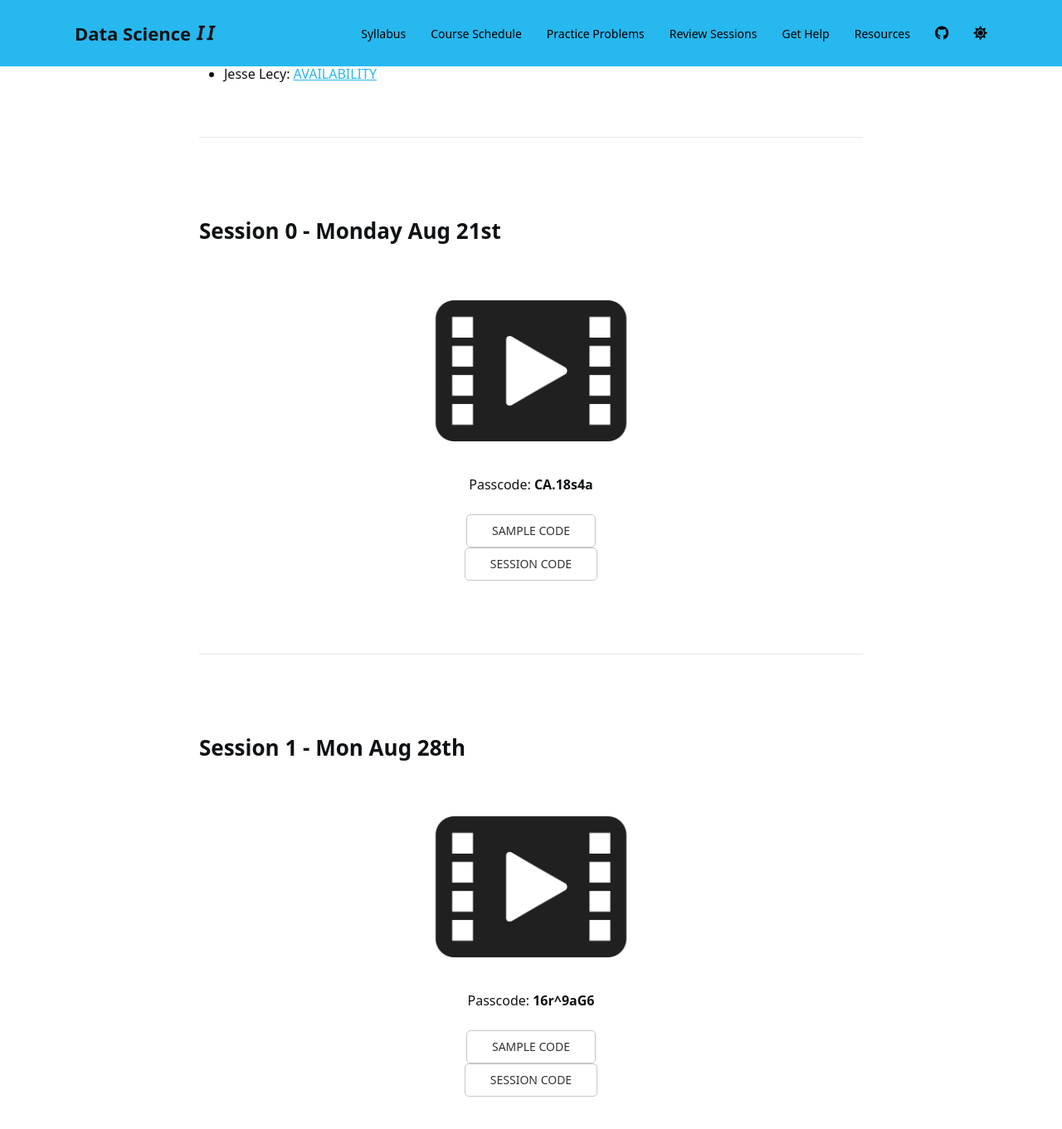
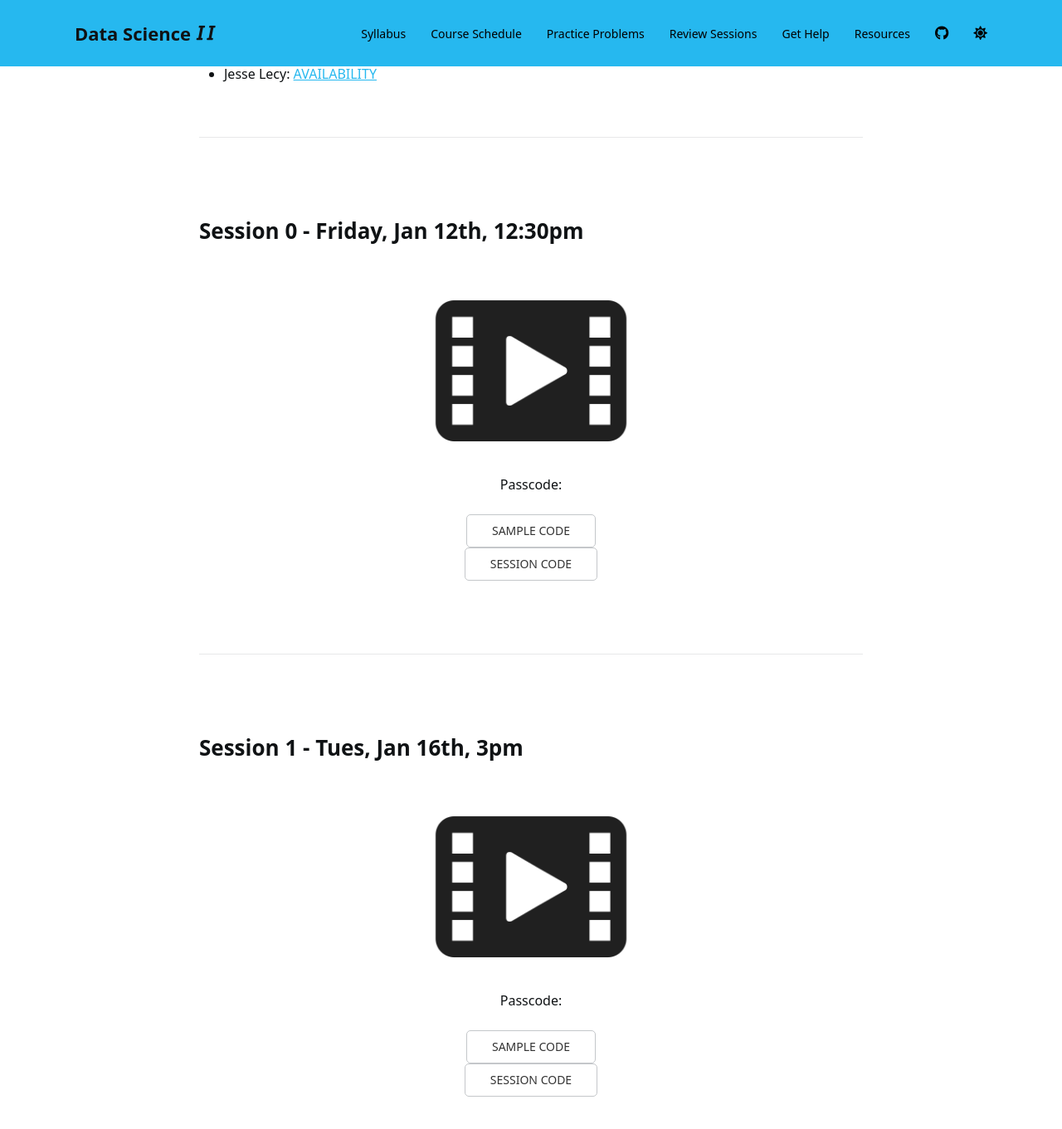
Before and after one commit to Watts-College/paf-514-template, a Jekyll site: the page built from review.md, in a window 1280 px wide and 1400 px high, scrolled down 839 px. Shown: the top 1361 px of the window at 83% size. Built offline with Jekyll 4.4.1, drawn with Linux system fonts in a browser that asks for light colours; nearby versions of some CDN libraries; a script bundle is joined from its source files by our own code; library files that are not in the unit come from our copies; a style sheet for code colours, icons or effects is not loaded; some of the changed text lies outside the part shown.

Commit message:
Update review.md

```diff
--- a/review.md
+++ b/review.md
@@ -7,42 +7,47 @@
 
 session:
 - week1:
-  date:  'Monday Aug 21st'
-  video: 'https://asu.zoom.us/rec/share/hI1lm6EZNL_Ba8G7jlw8KHauwqUh1qsReyXiHT9bmJGwVsmCJRP4R_wBvnP_xn0k.euJ6KVA3Hg1biYsW'
-  password: 'CA.18s4a'
+  date:  'Friday, Jan 12th, 12:30pm'
+  video: ''
+  password: ''
   sample-code: 'week-01-control-structures.R'
-  session-code: 'week-01-control-structures-v3.Rhistory'
+  session-code: ''
 - week2:
-  date:  'Mon Aug 28th'
-  video: 'https://asu.zoom.us/rec/share/Lmn2-l_T3N57d8W_FbAlvua26pmqMvWHHKbNjpucMn3Q0E8HnSxMTQCmxJbIM3N5.RcsR6UseFDyauG5T'
-  password: '16r^9aG6'
+  date:  'Tues, Jan 16th, 3pm'
+  video: ''
+  password: ''
   sample-code: 'week-02-loops.R'
-  session-code: 'week-02-loops.Rhistory'
+  session-code: ''
 - week3:
-  date:  'Mon Sept 4th: NO LIVE SESSION, RECORDED VIDEO POSTED'
-  video: 'https://asu.zoom.us/rec/share/9cATTEIQ79c02RgVpBHhi6svNOVfWuMT8JFaAeUv94El_dkvtZjPqMnTvRJ5-Csn.neWR2qE3ZMOIKc4S?startTime=1693800691000'
-  password: 'r9@4&!pt'
+  date:  'Mon Jan 22nd'
+  video: ''
+  password: ''
   sample-code: 'week-03-regular-expressions.R'
 - week4:
-  date:  'Mon Sept 11th'
-  video: 'https://asu.zoom.us/rec/share/YX_HGbnwgZCyiEVa7SZEhy7vz6GLL_Bk5rsyoQU7Tpzzm5mFNUpgJnz-vYfJe3_0.ToRJbJMH4tIxNs_n?startTime=1694473409000'
-  password: 'q!dJHr1r'
+  date:  'Mon Jan 29th'
+  video: ''
+  password: ''
   sample-code: 'week-04-quanteda.R'
-  session-code: 'week-04-quanteda.Rhistory'
+  session-code: ''
 - week5:
-  date:  'Mon Sept 18th'
-  video: 'https://asu.zoom.us/rec/share/fr1cZvXWmyW5zT-hqL1mqC4PBIm7_2NZ2U2lIKrD41n6NBUTgX3PQbjg3q4iF-vX.1rQSK6mZ4jew_3a5?startTime=1695683783000'
-  password: '^O72D@22'
+  date:  'Mon Feb 5th'
+  video: ''
+  password: ''
   sample-code: 'week-05-review-compound-statements.R'
 - week6:
-  date:  'Wed Sept 25th'
-  video: 'https://asu.zoom.us/rec/share/fr1cZvXWmyW5zT-hqL1mqC4PBIm7_2NZ2U2lIKrD41n6NBUTgX3PQbjg3q4iF-vX.1rQSK6mZ4jew_3a5?startTime=1695686642000'
-  password: '^O72D@22'
+  date:  'Wed Feb 12th'
+  video: ''
+  password: ''
   sample-code: 'week-06-data-apis.R'
 - week7:
-  date:  'Mon Oct 2nd'
-  video: 'https://asu.zoom.us/rec/share/AvqS8NeTkyZosH-jK7siVCD6u2BALeLcHOA2UfOvO_HUfCKAV7naEkWOBe0dkNuT.bqP6B38qgCEExhW4?startTime=1696287831000'
-  password: 'BA8+=ic9'
+  date:  'Mon Feb 19th'
+  video: ''
+  password: ''
+  link: 'https://github.com/Watts-College/paf-514-template/tree/main/labs/batch-demo'
+- week8:
+  date:  'Mon Feb 26th'
+  video: ''
+  password: ''
   link: 'https://github.com/Watts-College/paf-514-template/tree/main/labs/batch-demo'
 ---
 
@@ -66,7 +71,7 @@
 
 
 > **MONDAYS**
-> **4pm AZ time**
+> **3pm AZ time**
 
 <a href='https://asu.zoom.us/j/89752412079' target=""> <button class="zoom">JOIN ZOOM MEETING</button></a>
 
```
